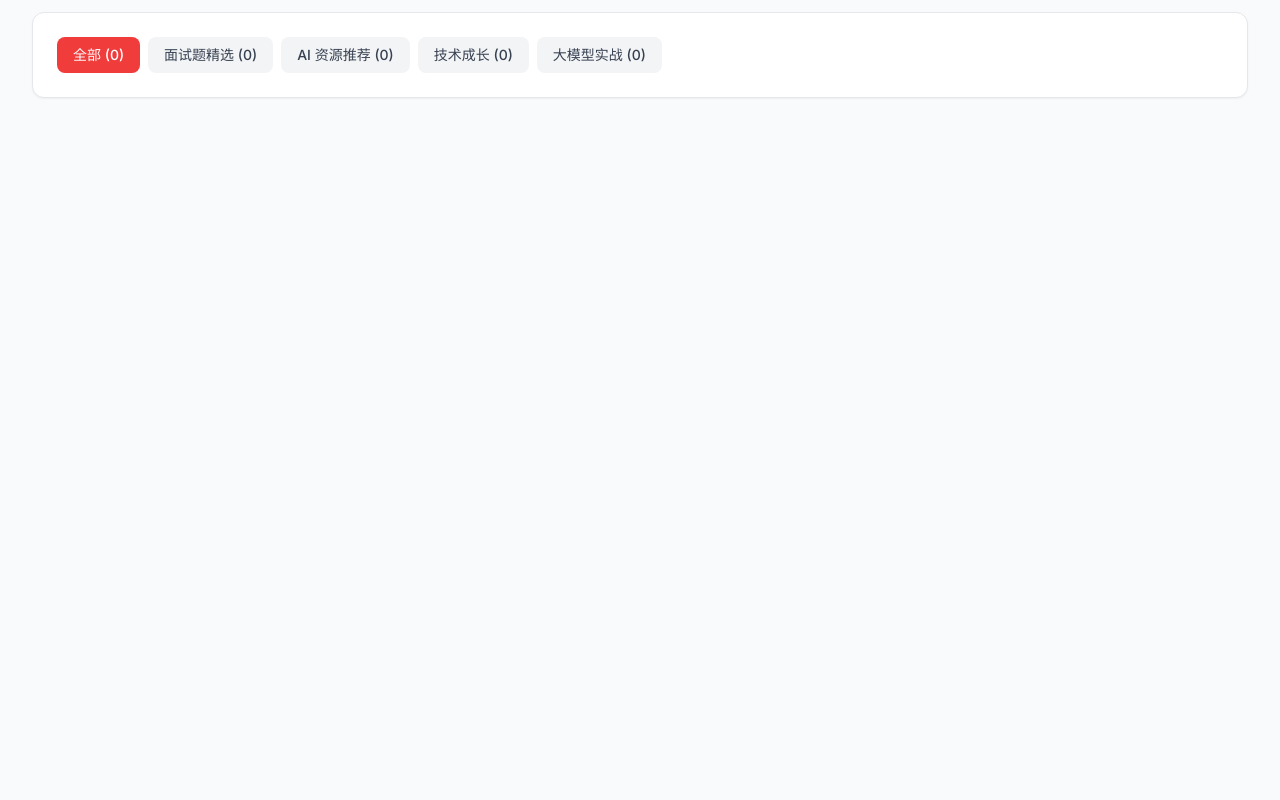
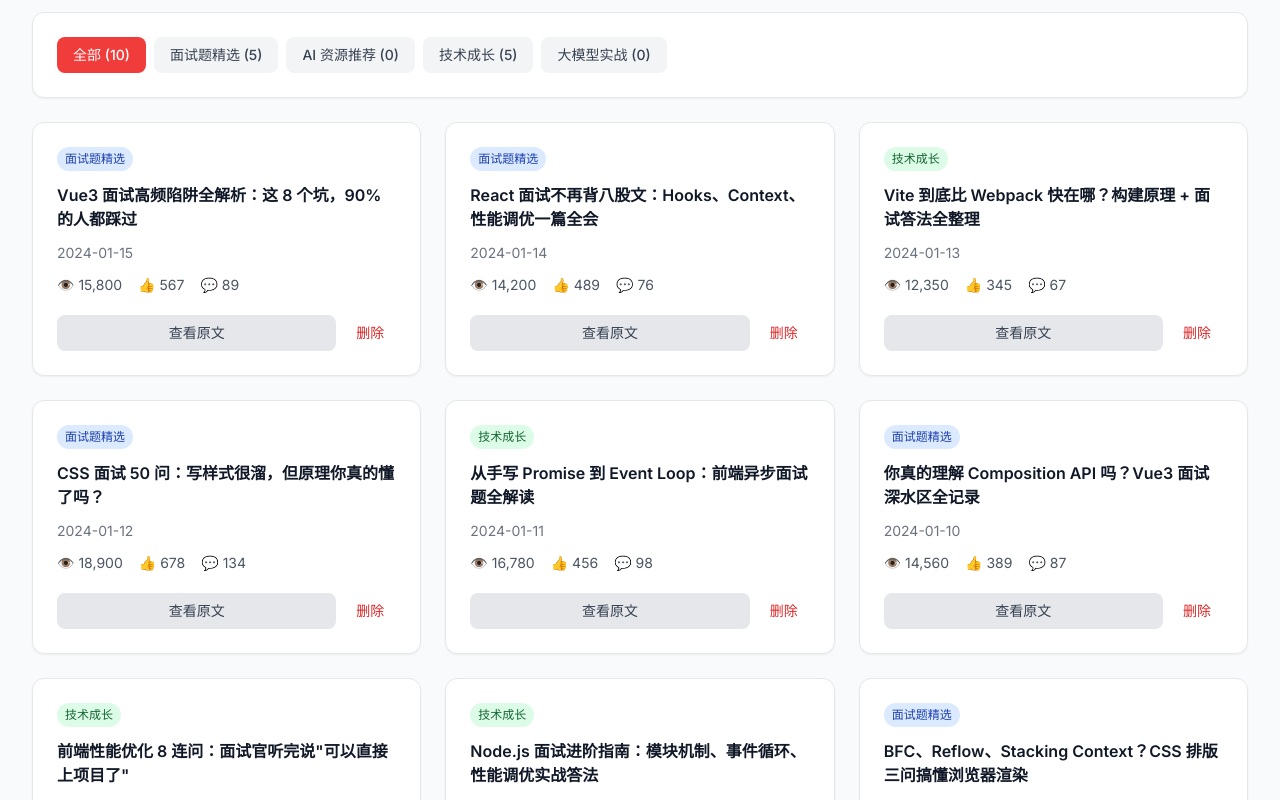
Before and after one commit to TUARAN/csdn-fans-tracker, a Vue app: page /articles in a window 1280 px wide. Shown: the part 220-1020 px from the top of the page. Before the commit the page ends 800 px from the top, so only its background shows below. Built offline with nearby package versions, Linux system fonts and the light colour scheme; the HTML template or start-up script is replaced by a standard one.

Commit message:
feat: update App.vue with personal branding and enhance articles store with sample data

```diff
--- a/src/App.vue
+++ b/src/App.vue
@@ -35,8 +35,8 @@ const currentRoute = computed(() => route.path)
               <User class="w-5 h-5 text-white" />
             </div>
             <div>
-              <h1 class="text-xl font-bold text-gray-900">C站卡卡C</h1>
-              <p class="text-sm text-gray-500">CSDN运营助手</p>
+              <h1 class="text-xl font-bold text-gray-900">掘金安东尼</h1>
+              <p class="text-sm text-gray-500">技术博主 · <a href="https://tuaran.pages.dev" target="_blank" class="text-blue-600 hover:text-blue-800 underline">个人主页</a></p>
             </div>
           </div>
 
@@ -46,6 +46,10 @@ const currentRoute = computed(() => route.path)
               <Target class="w-4 h-4 text-csdn-red" />
               <span class="text-gray-600">目标：</span>
               <span class="font-semibold text-csdn-red">1万粉丝</span>
+            </div>
+            <div class="flex items-center space-x-2 text-sm">
+              <span class="text-gray-600">更多内容：</span>
+              <a href="https://tuaran.pages.dev" target="_blank" class="text-blue-600 hover:text-blue-800 underline">tuaran.pages.dev</a>
             </div>
           </div>
         </div>
--- a/src/stores/articles.ts
+++ b/src/stores/articles.ts
@@ -107,6 +107,125 @@ export const useArticlesStore = defineStore('articles', () => {
   // 初始化时加载数据
   loadFromLocalStorage()
 
+  // 如果没有数据，添加第一周创作思路文章
+  if (articles.value.length === 0) {
+    const sampleArticles: Article[] = [
+      {
+        id: '1',
+        title: 'Vue3 面试高频陷阱全解析：这 8 个坑，90% 的人都踩过',
+        publishDate: '2024-01-15',
+        category: '面试题精选',
+        isAIGenerated: false,
+        csdnUrl: 'https://blog.csdn.net/example/vue3-interview-traps',
+        readCount: 15800,
+        likeCount: 567,
+        commentCount: 89
+      },
+      {
+        id: '2',
+        title: 'React 面试不再背八股文：Hooks、Context、性能调优一篇全会',
+        publishDate: '2024-01-14',
+        category: '面试题精选',
+        isAIGenerated: false,
+        csdnUrl: 'https://blog.csdn.net/example/react-interview-guide',
+        readCount: 14200,
+        likeCount: 489,
+        commentCount: 76
+      },
+      {
+        id: '3',
+        title: 'Vite 到底比 Webpack 快在哪？构建原理 + 面试答法全整理',
+        publishDate: '2024-01-13',
+        category: '技术成长',
+        isAIGenerated: false,
+        csdnUrl: 'https://blog.csdn.net/example/vite-vs-webpack',
+        readCount: 12350,
+        likeCount: 345,
+        commentCount: 67
+      },
+      {
+        id: '4',
+        title: 'CSS 面试 50 问：写样式很溜，但原理你真的懂了吗？',
+        publishDate: '2024-01-12',
+        category: '面试题精选',
+        isAIGenerated: false,
+        csdnUrl: 'https://blog.csdn.net/example/css-interview-50',
+        readCount: 18900,
+        likeCount: 678,
+        commentCount: 134
+      },
+      {
+        id: '5',
+        title: '从手写 Promise 到 Event Loop：前端异步面试题全解读',
+        publishDate: '2024-01-11',
+        category: '技术成长',
+        isAIGenerated: false,
+        csdnUrl: 'https://blog.csdn.net/example/async-interview-guide',
+        readCount: 16780,
+        likeCount: 456,
+        commentCount: 98
+      },
+      {
+        id: '6',
+        title: '你真的理解 Composition API 吗？Vue3 面试深水区全记录',
+        publishDate: '2024-01-10',
+        category: '面试题精选',
+        isAIGenerated: false,
+        csdnUrl: 'https://blog.csdn.net/example/vue3-composition-deep',
+        readCount: 14560,
+        likeCount: 389,
+        commentCount: 87
+      },
+      {
+        id: '7',
+        title: '前端性能优化 8 连问：面试官听完说"可以直接上项目了"',
+        publishDate: '2024-01-09',
+        category: '技术成长',
+        isAIGenerated: false,
+        csdnUrl: 'https://blog.csdn.net/example/frontend-performance',
+        readCount: 20100,
+        likeCount: 789,
+        commentCount: 156
+      },
+      {
+        id: '8',
+        title: 'Node.js 面试进阶指南：模块机制、事件循环、性能调优实战答法',
+        publishDate: '2024-01-08',
+        category: '技术成长',
+        isAIGenerated: false,
+        csdnUrl: 'https://blog.csdn.net/example/nodejs-interview-advanced',
+        readCount: 13450,
+        likeCount: 423,
+        commentCount: 78
+      },
+      {
+        id: '9',
+        title: 'BFC、Reflow、Stacking Context？CSS 排版三问搞懂浏览器渲染',
+        publishDate: '2024-01-07',
+        category: '面试题精选',
+        isAIGenerated: false,
+        csdnUrl: 'https://blog.csdn.net/example/css-rendering-principles',
+        readCount: 17890,
+        likeCount: 567,
+        commentCount: 112
+      },
+      {
+        id: '10',
+        title: '面试官说"你讲讲前端安全吧"，我从 XSS 到 CSP 都讲了',
+        publishDate: '2024-01-06',
+        category: '技术成长',
+        isAIGenerated: false,
+        csdnUrl: 'https://blog.csdn.net/example/frontend-security-guide',
+        readCount: 15670,
+        likeCount: 445,
+        commentCount: 89
+      }
+    ]
+
+    articles.value = sampleArticles
+    saveToLocalStorage()
+  }
+
   return {
     articles,
     selectedCategory,
```
